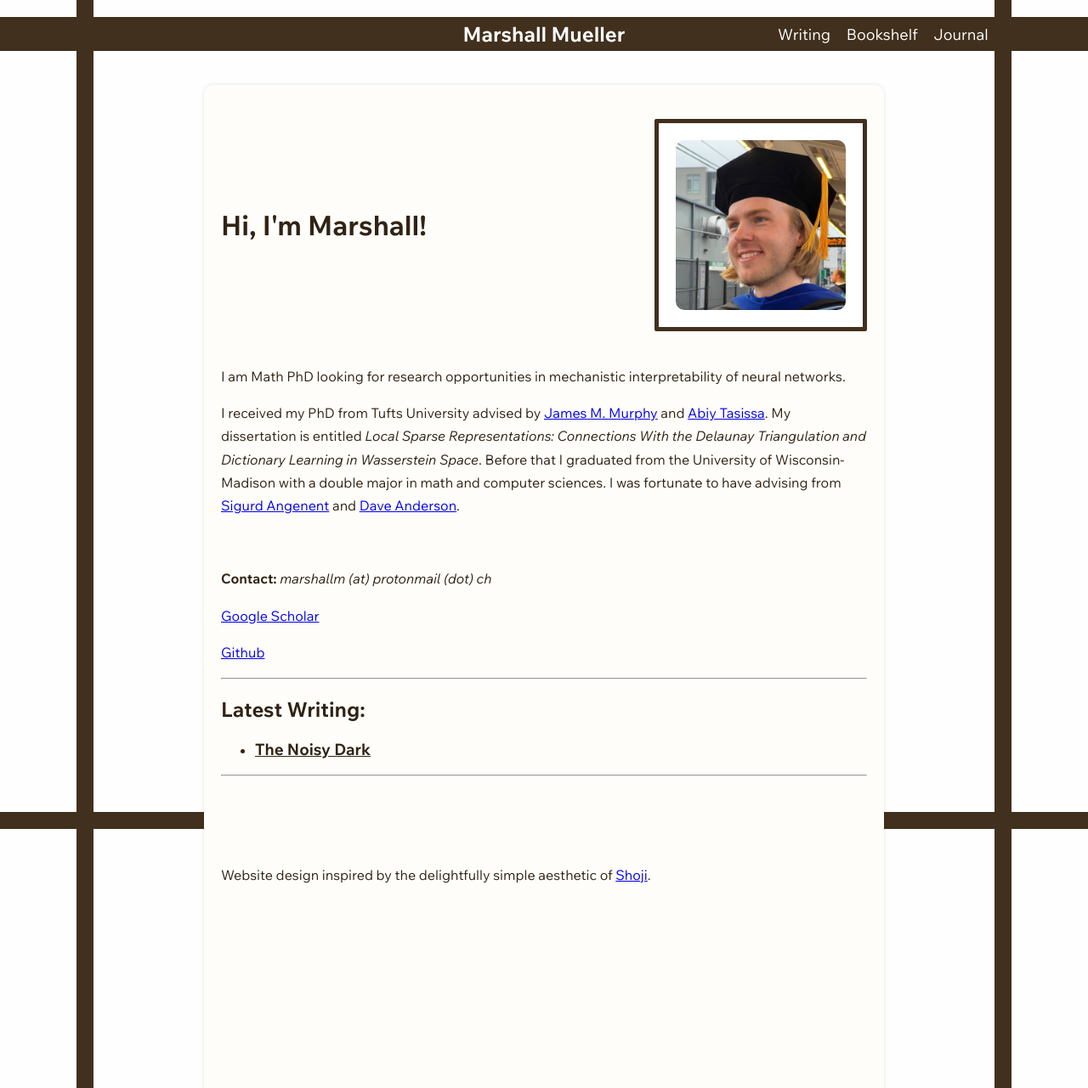
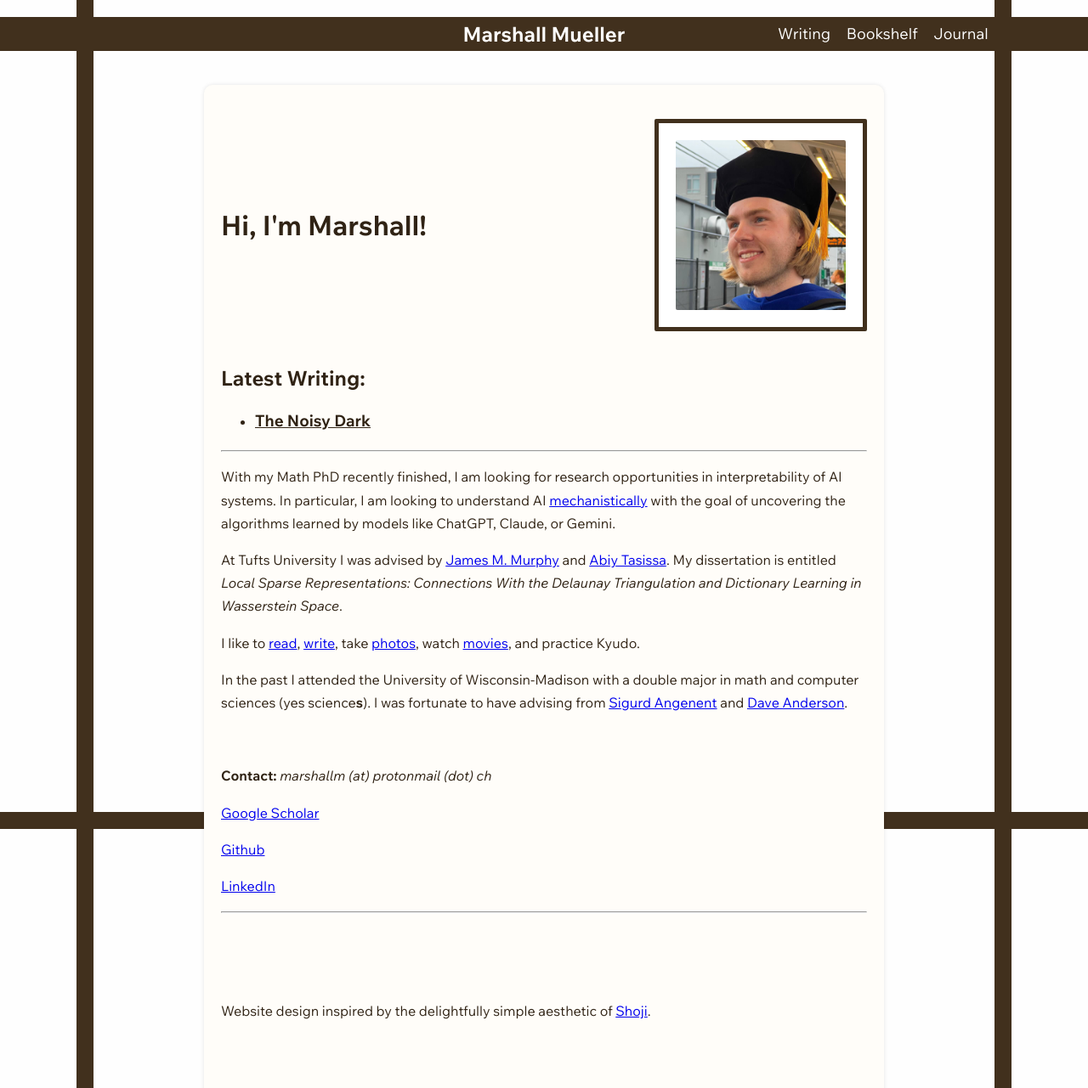
Before and after one commit to MarshMue/marshmue.github.io, a Jekyll site: the page built from index.md, in a window 1280 px wide. Shown: the whole page at 85% size. Built offline with Jekyll 4.4.1, drawn with Linux system fonts in a browser that asks for light colours.

Commit message:
Added photography page

```diff
--- a/index.md
+++ b/index.md
@@ -6,24 +6,9 @@
 <div style="display: flex; align-items: center; justify-content: space-between; margin-bottom: 20px;">
   <h1 style="margin: 0; font-size: 2em; flex-grow: 1;">Hi, I'm Marshall!</h1>
   <div class="framed-image">
-    <img src="assets/dr_piel.jpeg" alt="Me as a fresh PhD" style="width: 200px; height: auto; border-radius: 10px;">
+    <img src="assets/dr_piel.jpeg" alt="Me as a fresh PhD" style="width: 200px; height: auto;">
   </div>
 </div>
-I am Math PhD looking for research opportunities in mechanistic interpretability of neural networks.
-
-I received my PhD from Tufts University advised by [James M. Murphy](https://jmurphy.math.tufts.edu/) and [Abiy Tasissa](https://abiy-tasissa.github.io/index.html). My dissertation is entitled *Local Sparse Representations: Connections With the Delaunay Triangulation and Dictionary Learning in Wasserstein Space*. Before that I graduated from the University of Wisconsin-Madison with a double major in math and computer sciences. I was fortunate to have advising from [Sigurd Angenent](https://people.math.wisc.edu/~angenent/) and [Dave Anderson](https://people.math.wisc.edu/~dfanderson/).
-
-
-&nbsp;
-&nbsp;
-
-**Contact:** *marshallm (at) protonmail (dot) ch*
-
-[Google Scholar](https://scholar.google.com/citations?user=yH_Kz7IAAAAJ&hl=en)
-
-[Github](https://github.com/MarshMue)
-
----
 
 ## Latest Writing:
 {% assign latest_post = site.writing | last %}
@@ -37,6 +22,30 @@
 
 
 ---
+
+
+With my Math PhD recently finished, I am looking for research opportunities in interpretability of AI systems. In particular, I am looking to understand AI [mechanistically](https://distill.pub/2020/circuits/zoom-in/) with the goal of uncovering the algorithms learned by models like ChatGPT, Claude, or Gemini.
+
+At Tufts University I was advised by [James M. Murphy](https://jmurphy.math.tufts.edu/) and [Abiy Tasissa](https://abiy-tasissa.github.io/index.html). My dissertation is entitled *Local Sparse Representations: Connections With the Delaunay Triangulation and Dictionary Learning in Wasserstein Space*.
+
+I like to [read](bookshelf), [write](writing), take [photos](photography), watch [movies](https://letterboxd.com/mashygpig/), and practice Kyudo.
+
+In the past I attended the University of Wisconsin-Madison with a double major in math and computer sciences (yes science**s**). I was fortunate to have advising from [Sigurd Angenent](https://people.math.wisc.edu/~angenent/) and [Dave Anderson](https://people.math.wisc.edu/~dfanderson/).
+
+&nbsp;
+&nbsp;
+
+**Contact:** *marshallm (at) protonmail (dot) ch*
+
+[Google Scholar](https://scholar.google.com/citations?user=yH_Kz7IAAAAJ&hl=en)
+
+[Github](https://github.com/MarshMue)
+
+[LinkedIn](https://www.linkedin.com/in/marshallmueller)
+
+---
+
+
 &nbsp;
 &nbsp;
 
--- a/static/style.css
+++ b/static/style.css
@@ -8,6 +8,10 @@
 
 p {
 line-height: 1.7;
+}
+
+li {
+    line-height: 1.7;
 }
 
 @font-face {
@@ -54,7 +58,7 @@
   /* Center the Name in the Header */
   header {
     font-family: "Wix Madefor Text";
-    background-color: var(--border-lines); /* Traditional Japanese shrine red */
+    background-color: var(--border-lines);
     text-align: center;
     padding: 5px 0; /* Reduce padding for a slimmer top bar */
     height: var(--header-height); /* Set a fixed height if needed */
```
Also changed, not shown: photography.md (added, +25 -0 lines), assets/photos/000016410031.jpeg (added), assets/photos/000037790016.jpeg (added), assets/photos/000037960005.jpeg (added), assets/photos/000052950011 (1).jpeg (added), assets/photos/IMG_0312.jpeg (added), assets/photos/IMG_0382.jpeg (added).
